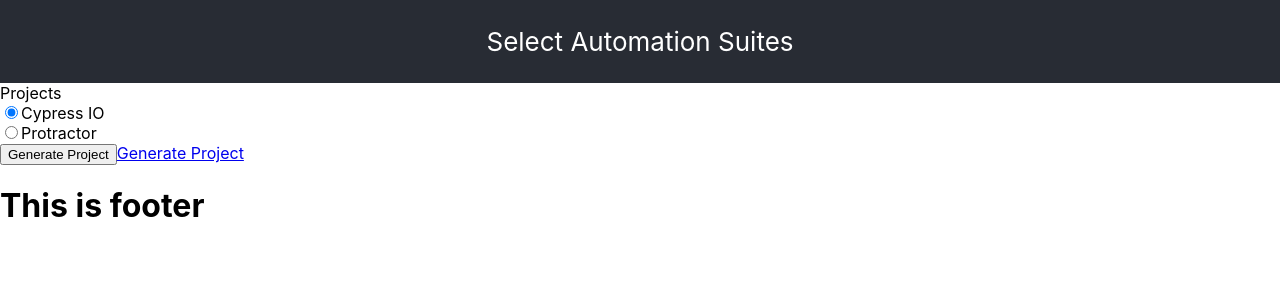
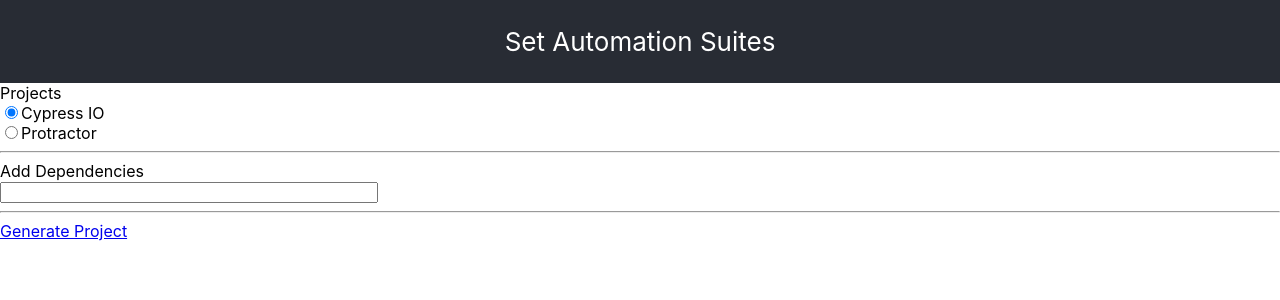
Before and after one commit to aryaghan-mutum/set-automation-suite, a React (Create React App) app: page / in a window 1280 px wide. Shown: the top 300 px of the page. Built offline with nearby package versions, Linux system fonts and the light colour scheme.

Commit message:
added a dependecny text box

```diff
--- a/src/components/header.js
+++ b/src/components/header.js
@@ -7,7 +7,7 @@
     return (
         <header className="App-header">
             <p>
-                Select Automation Suites
+                Set Automation Suites
             </p>
         </header>
     );
--- a/src/index.js
+++ b/src/index.js
@@ -4,14 +4,12 @@
 import {App} from './App';
 import * as serviceWorker from './serviceWorker';
 import {Header} from './components/header';
-import {Footer} from './components/footer';
 import {AutomationPage} from './pages/automationPage';
 
 ReactDOM.render(
   <React.StrictMode>
     <Header />
     <AutomationPage />
-    <Footer />
   </React.StrictMode>,
   document.getElementById('root')
 );
--- a/src/pages/automationPage.js
+++ b/src/pages/automationPage.js
@@ -1,5 +1,8 @@
 import React from 'react';
 
+/**
+ *
+ */
 export const AutomationPage = () => {
 
     return (
@@ -7,7 +10,7 @@
             <div className="row">
                 <div className="col-sm-12">
 
-                    <label htmlFor="myInput">Projects</label>
+                    <label htmlFor="projects">Projects</label>
                     <form>
                         <div className="radio">
                             <label>
@@ -23,10 +26,19 @@
                         </div>
                     </form>
 
+                    <hr></hr>
 
-                    <button onClick="generateProject()">
+                    <label htmlFor="add_dependencies">Add Dependencies</label>
+                    <form>
+                        <input type="text" name="dependency_text_box" style={{ width: "370px" }} />
+                    </form>
+
+                    <hr></hr>
+
+                    {/* <button onClick="generateProject()">
                         Generate Project
-                    </button>
+                    </button> */}
+
 
                     <a href="path_to_file" download="proposed_file_name">Generate Project</a>
                 </div>
```
